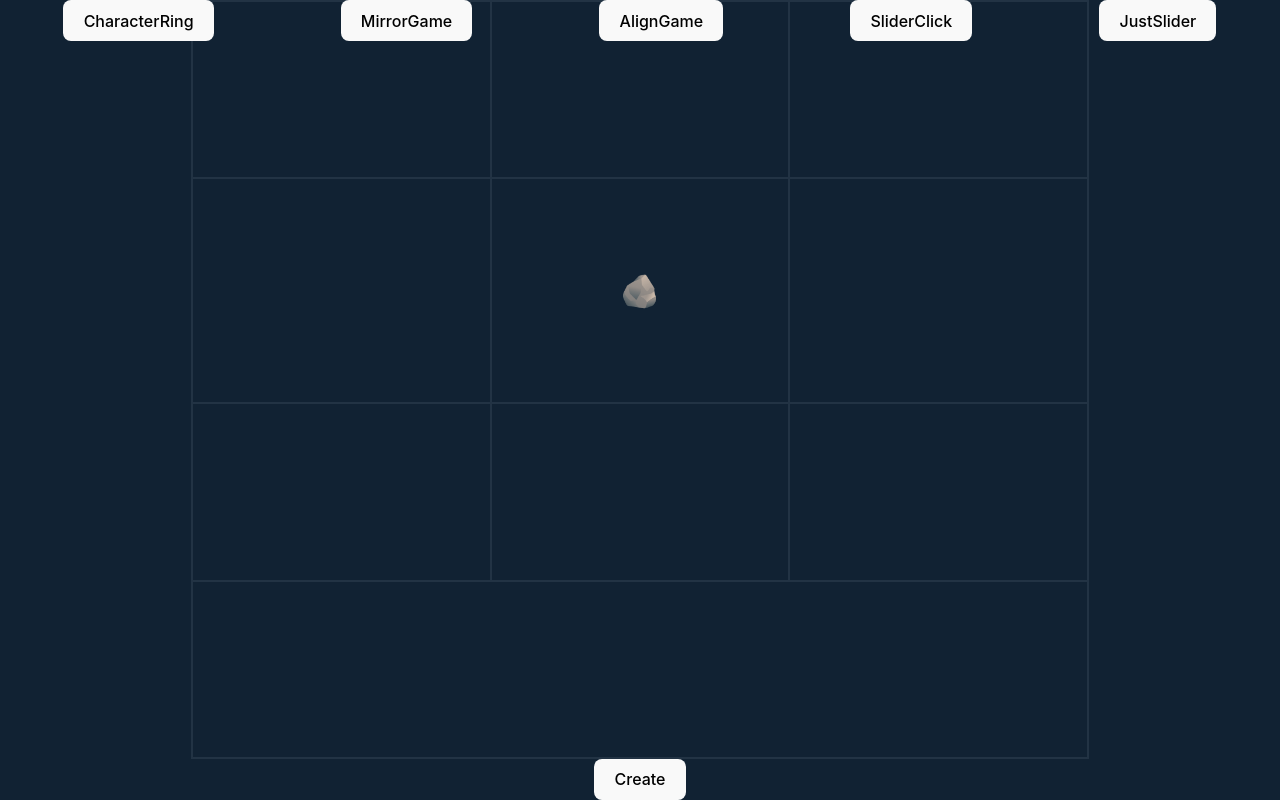
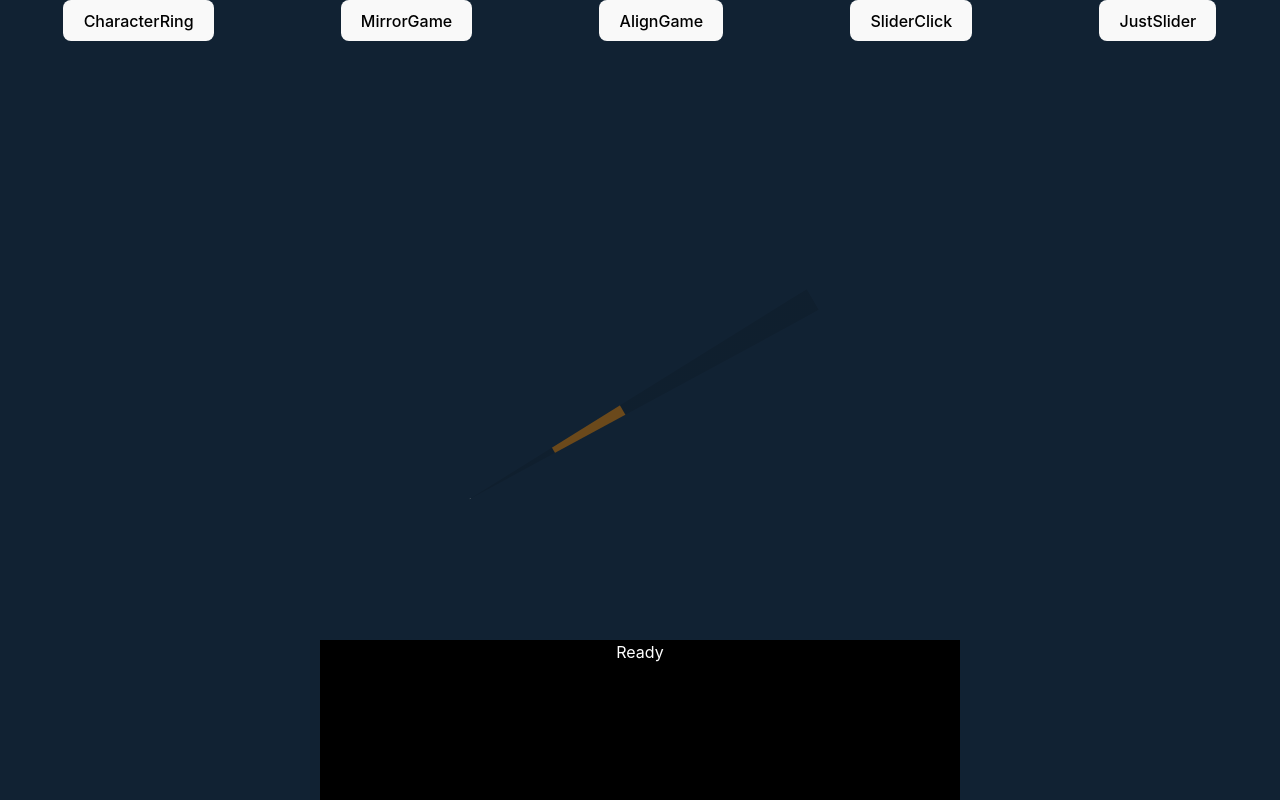
Before and after one commit to rniemela77/rts-game, a Vue app: page / in a window 1280 px wide. Built offline with nearby package versions, Linux system fonts and the light colour scheme.

Commit message:
slider settings

```diff
--- a/src/App.vue
+++ b/src/App.vue
@@ -1,13 +1,13 @@
 <script setup>
 import { ref } from 'vue';
 // import MirrorGame from './components/MirrorGame.vue';
-import AlignGame from './components/AlignGame.vue';
+// import AlignGame from './components/AlignGame.vue';
 // import GameBoard from './components/GameBoard.vue';
 import SliderClick from './components/SliderClick.vue';
 import JustSlider from './components/JustSlider.vue';
 import CharacterRing from './components/CharacterRing.vue';
 
-const currentGame = ref('CharacterRing');
+const currentGame = ref('JustSlider');
 const games = ['CharacterRing', 'MirrorGame', 'AlignGame', 'SliderClick', 'JustSlider', ];
 </script>
 
@@ -18,7 +18,7 @@ const games = ['CharacterRing', 'MirrorGame', 'AlignGame', 'SliderClick', 'JustS
         </div>
 
         <!-- <MirrorGame class="game"/> -->
-        <AlignGame v-if="currentGame === 'AlignGame'" class="game" />
+        <!-- <AlignGame v-if="currentGame === 'AlignGame'" class="game" /> -->
         <SliderClick v-if="currentGame === 'SliderClick'" class="game" />
         <JustSlider v-if="currentGame === 'JustSlider'" class="game" />
         <CharacterRing v-if="currentGame === 'CharacterRing'" class="game" />
--- a/src/components/AlignGame.vue
+++ b/src/components/AlignGame.vue
@@ -1,5 +1,5 @@
 <script setup>
-import { ref, onMounted, reactive } from 'vue';
+import { ref, onMounted, reactive, onBeforeUnmount } from 'vue';
 
 const image1 = ref(null);
 const image2 = ref(null);
@@ -68,6 +68,10 @@ const moveImageToTarget = (image) => {
     image.style.top = y1 + Math.sin(angle1) + 'px';
 };
 
+// before destroy, remove all targets
+onBeforeUnmount(() => {
+    clearTargets();
+});
 </script>
 
 <template>
--- a/src/components/JustSlider.vue
+++ b/src/components/JustSlider.vue
@@ -2,37 +2,69 @@
 import { ref, onMounted, computed } from 'vue';
 
 // game settings
-const fps = ref(30);
-const sliderSpeed = ref(2);
-
-const sliderPosition = ref(50);
+const fps = ref(24);
+const sliderSpeed = ref(0);
+const sliderAcceleration = ref(0);
+const sliderPosition = ref(0);
+const barAngle = ref(0);
 const sliderCss = computed(() => {
     return `top: ${sliderPosition.value}%;`;
 });
 
+const resetPosition = () => {
+    sliderPosition.value = 0;
+};
+const resetAcceleration = () => {
+    sliderAcceleration.value = 1.1;
+};
+const resetSpeed = () => {
+    sliderSpeed.value = 0.3;
+};
+const resetAngle = () => {
+    barAngle.value = Math.random() * 360;
+};
+
+resetSpeed();
+resetAcceleration();
+resetPosition();
+resetAngle();
+
 onMounted(() => {
     setInterval(() => {
-        // move the slider from 0 to 100 and back
-        if (sliderPosition.value <= 0) {
-            sliderPosition.value = 100;
-            sliderSpeed.value = 2;
+        // move the slider with its acceleration
+        if (sliderPosition.value >= 100) {
+            resetPosition();
+            resetAcceleration();
+            resetSpeed();
+            resetAngle();
         } else {
-            sliderPosition.value -= sliderSpeed.value;
+            sliderPosition.value += sliderSpeed.value;
+            sliderSpeed.value *= sliderAcceleration.value;
         }
     }, 1000 / fps.value);
 });
 
+const resetCriticalZone = () => {
+    criticalZone.value = [Math.random() * 100, Math.random() * 100].sort((a, b) => a - b);
+
+    // ensure critical zone is at least 10 units
+    if (criticalZone.value[1] - criticalZone.value[0] < 10) {
+        criticalZone.value[1] += 10;
+    }
+};
+
 const criticalZone = ref([25, 45]);
-const criticalZoneMovement = ref(0);
 
 const state = ref('Ready');
 
 const handleHit = () => {
     state.value = 'Hit';
     hitEffect.value = true;
-    sliderPosition.value = 100;
-    criticalZone.value = [Math.random() * 100, Math.random() * 100].sort((a, b) => a - b);
-    sliderSpeed.value += 1;
+    resetCriticalZone();
+    resetPosition();
+    resetSpeed();
+    resetAngle();
+    sliderAcceleration.value += 0.02;
 
     setTimeout(() => {
         hitEffect.value = false;
@@ -42,10 +74,35 @@ const handleHit = () => {
 
 const handleClick = () => {
     console.log('Firing');
+
+
     if (sliderPosition.value >= criticalZone.value[0] && sliderPosition.value <= criticalZone.value[1]) {
         handleHit();
     } else {
         state.value = 'Miss';
+
+        // create hit marker
+        const marker = document.createElement('div');
+        marker.classList.add('marker');
+        marker.style.top = '0px';
+        marker.style.width = '100%';
+        marker.style.height = '0.5rem';
+        marker.style.background = 'red';
+        marker.style.opacity = '0.5';
+        marker.style.position = 'absolute';
+
+        document.querySelector('.slider').appendChild(marker);
+
+        // move the marker to the slider position
+        marker.style.top = sliderPosition.value + '%';
+
+
+        // remove the marker after 1s
+        setTimeout(() => {
+            marker.remove();
+        }, 500);
+
+        //
     }
 };
 
@@ -53,35 +110,43 @@ const handleClick = () => {
 const hitEffect = ref(false);
 const hitEffectCss = computed(() => {
     // if hitEffect is true, apply the hit effect
-    return hitEffect.value ? 'box-shadow: 0 0 10px 3px rgba(255, 0, 0, 0.8);' : '';
+    return {
+        'box-shadow': hitEffect.value ? '0 0 10px 10px red' : 'none',
+        'filter': hitEffect.value ? 'brightness(15) hue-rotate(200deg)' : '',
+        'transform': `rotate(${barAngle.value}deg)`,
+        // 'transition': 'all 0.15s cubic-bezier(0.25, 0.46, 0.45, 0.94)',
+        // 'height': Math.random() * 10 + 5 + 'rem',
+    }
 });
 </script>
 
 <template>
-    <div>
-        <GameBoard :cells="cells" />
+    <div class="screenz">
+        <!-- <GameBoard :cells="cells" /> -->
         <div class="slider" :style="hitEffectCss">
             <div class="slider-current" :style="sliderCss"></div>
-            <div class="slider-critical-zone" :style="`height: ${criticalZone[1] - criticalZone[0]}%; top: ${criticalZone[0]}%;`"></div>
+            <div class="slider-critical-zone"
+                :style="`height: ${criticalZone[1] - criticalZone[0]}%; top: ${criticalZone[0]}%;`"></div>
         </div>
 
-        <button @click="handleClick">{{ state }}</button>
-        {{ sliderPosition }}
-        <br>
-        {{ criticalZone }}
+
+        <div @mousedown="handleClick" class="btn">{{ state }}</div>
     </div>
 </template>
 
 <style scoped>
+
 .slider {
-    width: 2rem;
+    width: 1.5rem;
     height: 50vh;
-    background: rgba(0, 0, 0, 0.5);
+    background: linear-gradient(180deg, rgba(0, 0, 0, 0.1) 50%, rgba(0, 0, 0, 0.1) 100%);
     position: relative;
+    clip-path: polygon(50% 0%, 0% 100%, 100% 100%);
 }
+
 .slider-current {
     width: 100%;
-    height: 0.25rem;
+    height: 0.1rem;
     position: absolute;
     top: 0;
     left: 0;
@@ -89,15 +154,32 @@ const hitEffectCss = computed(() => {
     background: rgb(255, 255, 255);
     z-index: 1;
 }
+
 .slider-critical-zone {
     width: 100%;
     position: absolute;
     background: rgb(168, 102, 15);
-    opacity:0.6;
+    opacity: 0.6;
 }
-button {
-    margin-top: 2rem;
+
+.btn {
     width: 50%;
     height: 20%;
+    position: fixed;
+    bottom: 0;
+    background: black;
+    color: white;
+    border: none;
+
+}
+
+.marker {
+    width: 5rem;
+    height: 0.5rem;
+    background: red;
+    position: absolute;
+    top: 0;
+    left: 0;
+    z-index: 2;
 }
 </style>
```
